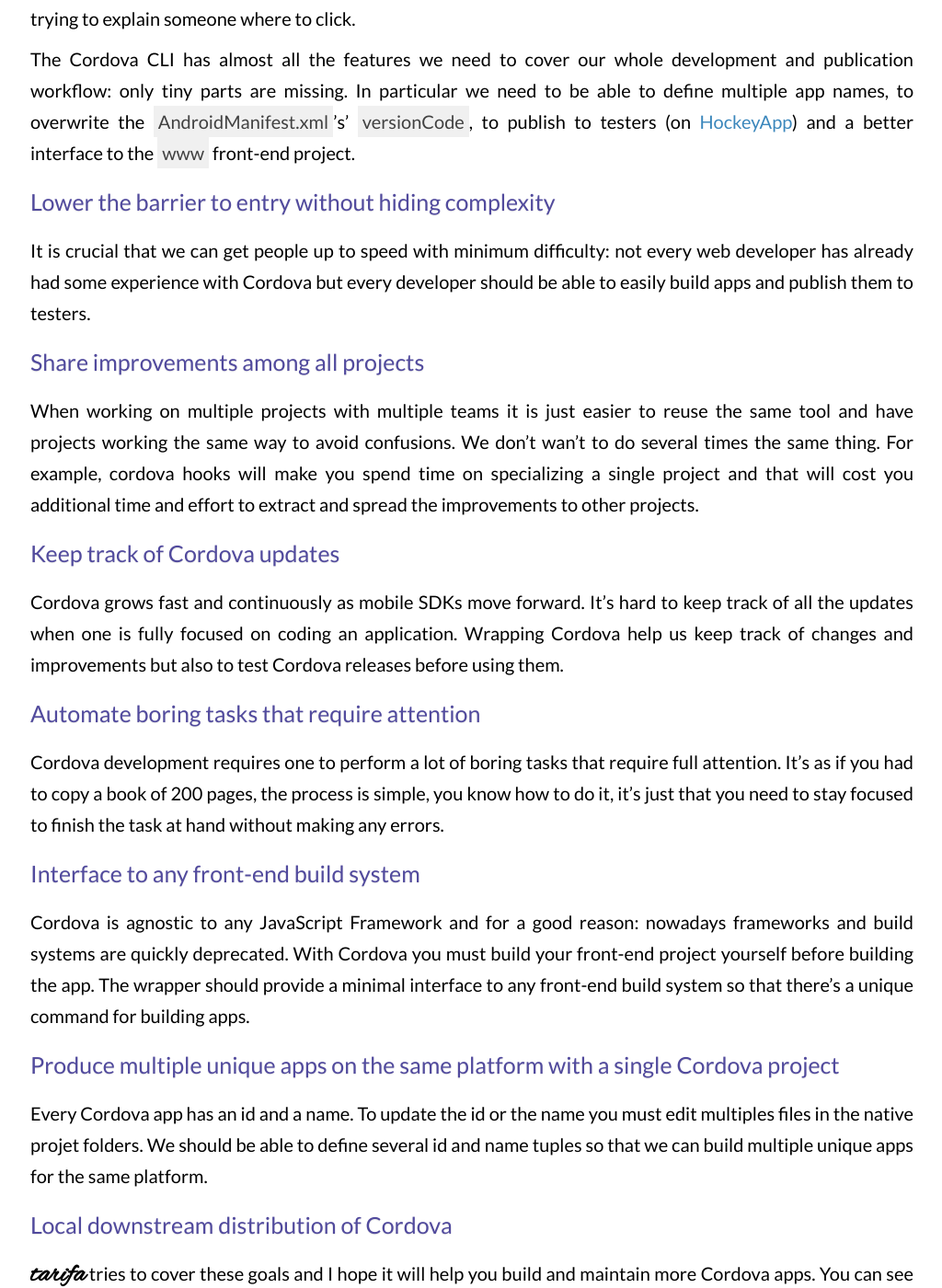
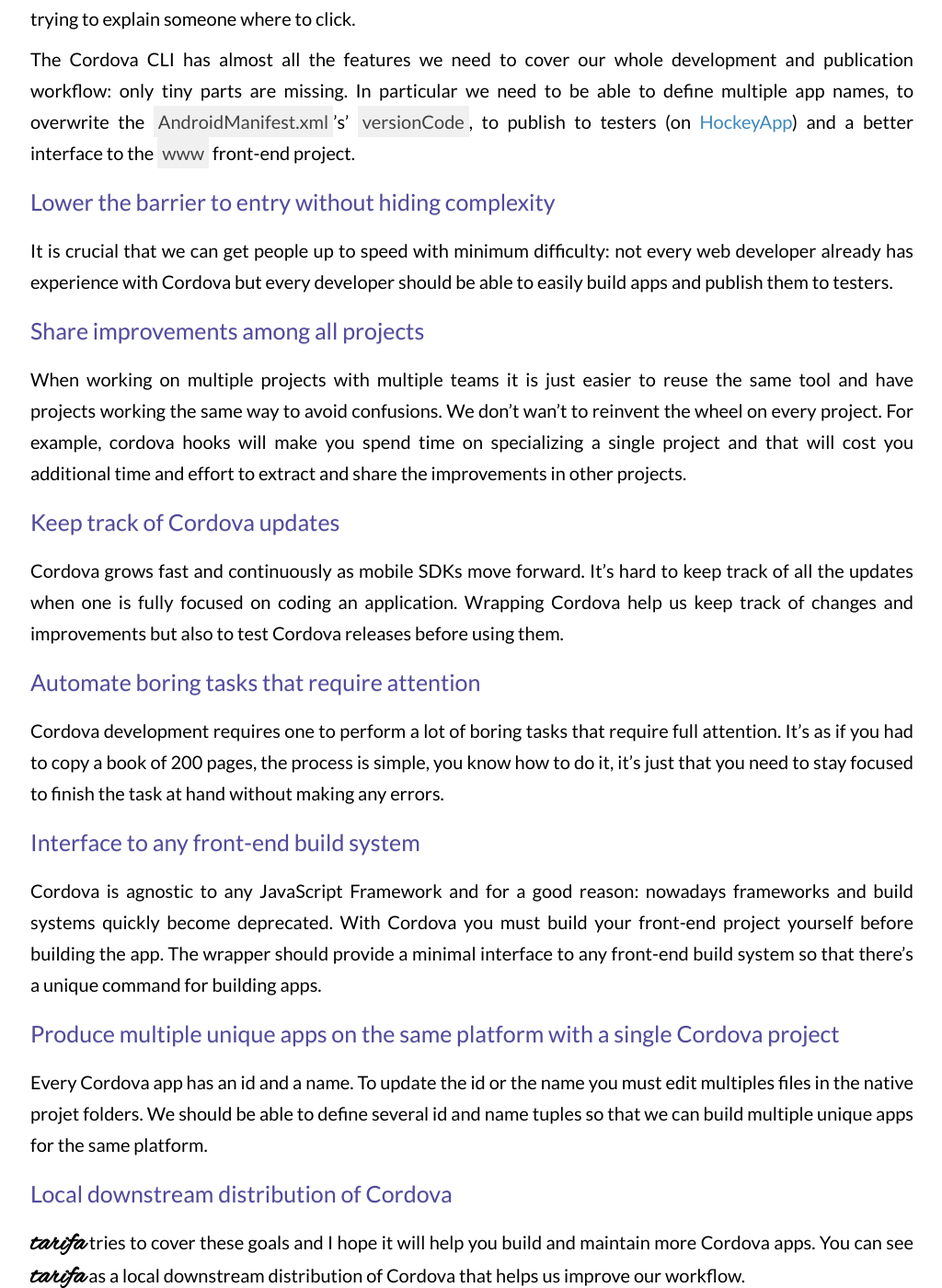
Before and after one commit to TarifaTools/tarifa-website, a Jekyll site: the page built from _posts/2015-02-25-why-tarifa.markdown, in a window 1280 px wide and 1400 px high, scrolled down 735 px. Shown: the whole window at 92% size, without its empty margins (127-1151 px from the left). Built offline with Jekyll 4.4.1, drawn with Linux system fonts in a browser that asks for light colours; comment, search, counter and statistics services are not loaded.

Commit message:
Update 2015-02-25-why-tarifa.markdown
Quick english fixes

```diff
--- a/_posts/2015-02-25-why-tarifa.markdown
+++ b/_posts/2015-02-25-why-tarifa.markdown
@@ -23,14 +23,14 @@ multiple app names, to overwrite the `AndroidManifest.xml`'s' `versionCode`, to
 ## Lower the barrier to entry without hiding complexity
 
 It is crucial that we can get people up to speed with minimum difficulty: not every web
-developer has already had some experience with Cordova but every developer should be able to easily build apps and publish them to testers.
+developer already has experience with Cordova but every developer should be able to easily build apps and publish them to testers.
 
 ## Share improvements among all projects
 
 When working on multiple projects with multiple teams it is just easier to reuse
 the same tool and have projects working the same way to avoid confusions.
-We don't wan't to do several times the same thing.
-For example, cordova hooks will make you spend time on specializing a single project and that will cost you additional time and effort to extract and spread the improvements to other projects.
+We don't wan't to reinvent the wheel on every project.
+For example, cordova hooks will make you spend time on specializing a single project and that will cost you additional time and effort to extract and share the improvements in other projects.
 
 ## Keep track of Cordova updates
 
@@ -48,7 +48,7 @@ it's just that you need to stay focused to finish the task at hand without makin
 ## Interface to any front-end build system
 
 Cordova is agnostic to any JavaScript Framework and for a good reason: nowadays
-frameworks and build systems are quickly deprecated. With Cordova you must build your front-end project yourself before building the app.
+frameworks and build systems quickly become deprecated. With Cordova you must build your front-end project yourself before building the app.
 The wrapper should provide a minimal interface to any front-end build system so that there's a unique command for building apps.
 
 ## Produce multiple unique apps on the same platform with a single Cordova project
```
